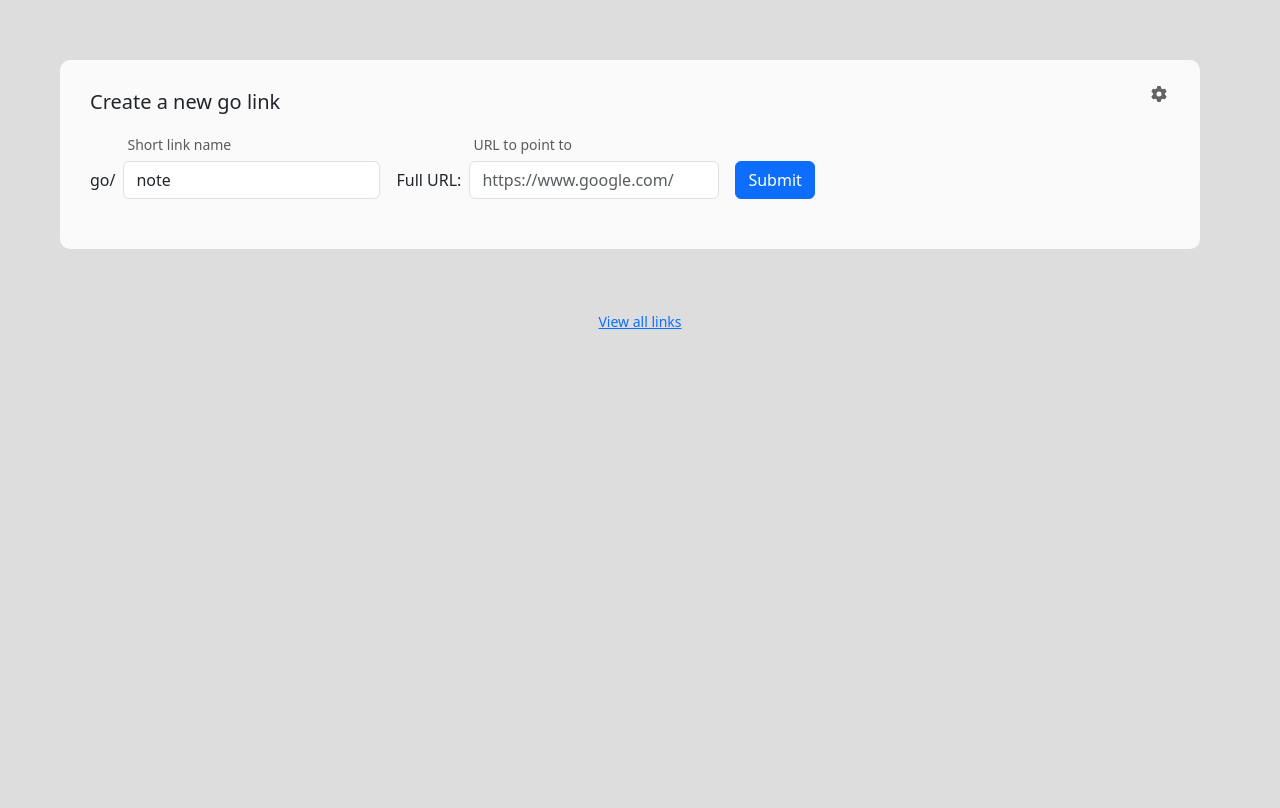
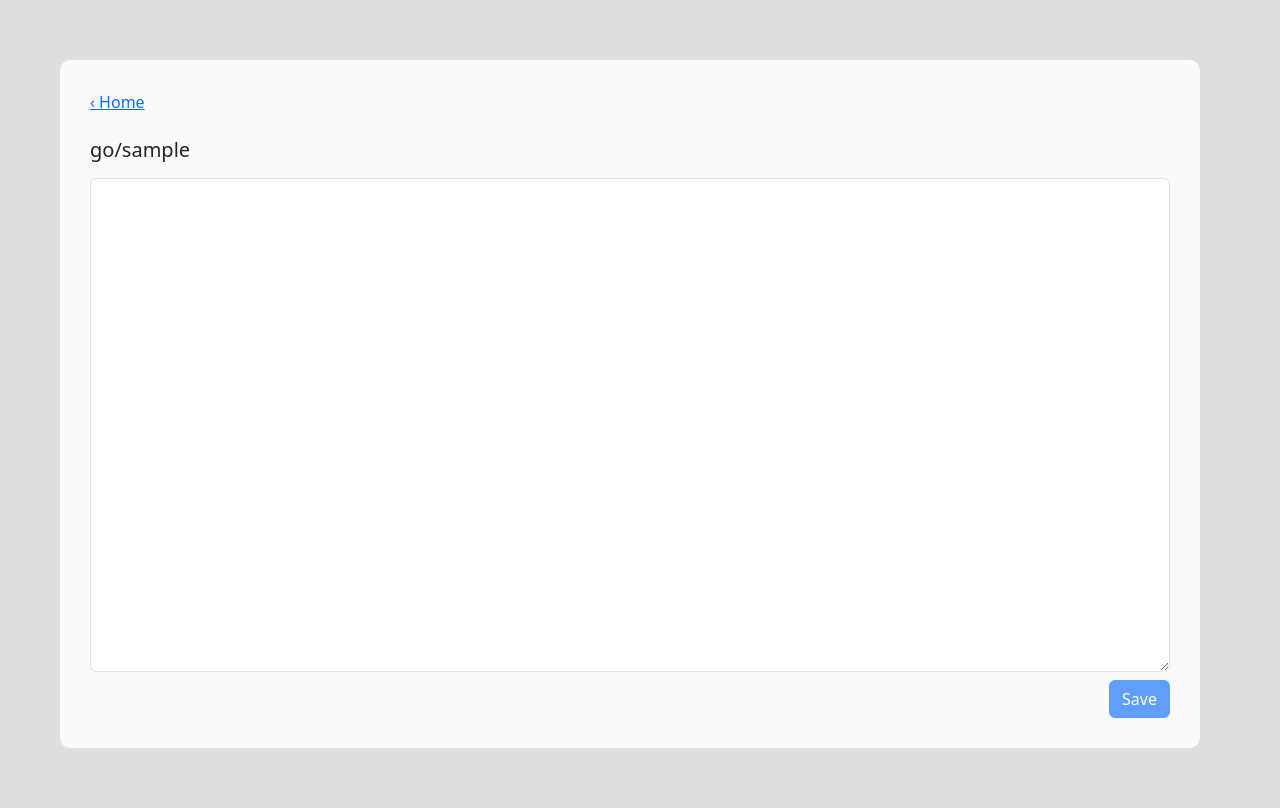
Before and after one commit to theak/go, a Flask app: a page that uses app.py in a window 1280 px wide. Before the commit the page ends 329 px from the top, so only its background shows below. Run offline with Flask 3, Linux system fonts and the light colour scheme; tables that the repository leaves empty hold one stand-in row (values such as "Sample post").

Commit message:
Add minimal note feature
Notes are just link rows with url=/note/<name> and the content stashed
in the existing metadata JSON column, so no schema changes are needed.
Leaving the URL blank on the create-link form (or visiting /note/<name>
or /newnote directly) creates one; go/<name> and go/note/<name> both
resolve to the editor, and notes show up in the links table like any
other link.

Co-Authored-By: Claude Sonnet 5 <noreply@anthropic.com>

```diff
--- a/app.py
+++ b/app.py
@@ -36,6 +36,22 @@ def catch_all(path):
         if len(split_path) > 1:
             url += split_path[1]
         return redirect(url)
+
+
+@app.route("/note/<name>", methods=["GET", "POST"])
+def note(name):
+    if request.method == "POST":
+        if db.get_url_from_name(name) is None:
+            db.create_url(name, f"/note/{name}", description="🟨")
+        db.set_note(name, request.form.get("content", ""))
+    return render_template(
+        "note.html", domain=DOMAIN, name=name, content=db.get_note(name) or ""
+    )
+
+
+@app.route("/newnote")
+def newnote():
+    return redirect("/note")
 
 
 @app.route("/favicon.ico", methods=["GET"])
@@ -85,12 +101,15 @@ def submit_link():
     name = request.form.get("name")
     url = request.form.get("url")
 
-    if not name or not url:
-        return root("Error: Both name and URL are required."), 400
+    if not name:
+        return root("Error: Name is required."), 400
     if db.get_url_from_name(name):
         return root(
             f"Error: {DOMAIN}/{name} already exists. If you're trying to modify it, delete it first."
         ), 400
+    if not url:
+        db.create_url(name, f"/note/{name}", description="🟨")
+        return redirect(f"/note/{name}")
     if not _is_valid_url(url):
         return root("Error: Invalid URL"), 400
 
--- a/db.py
+++ b/db.py
@@ -38,23 +38,30 @@ def rename_link(id: int, newName: str):
 def update_url(id: int, new_url: str):
     modify_db("UPDATE link SET url = ? WHERE id = ?", [new_url, id])
 
-def create_url(name: str, url: str):
-    modify_db("INSERT INTO link (name, url) VALUES (?, ?)", (name, url))
+def create_url(name: str, url: str, description: str = None):
+    modify_db("INSERT INTO link (name, url, description) VALUES (?, ?, ?)", (name, url, description))
+
+def get_note(name: str) -> str | None:
+    row = query_db("SELECT metadata FROM link WHERE name = ?", [name], one=True)
+    return None if row is None else json.loads(row["metadata"] or "{}").get("note", "")
+
+def set_note(name: str, content: str):
+    modify_db("UPDATE link SET metadata = json_set(metadata, '$.note', ?) WHERE name = ?", [content, name])
 
 def export_links_json() -> str:
-    links = query_db("SELECT name, url, description FROM link")
+    links = query_db("SELECT name, url, description, metadata FROM link")
     return json.dumps({
         "version": 1,
-        "links": [{"name": l["name"], "url": l["url"], "description": l["description"]} for l in links]
+        "links": [{"name": l["name"], "url": l["url"], "description": l["description"], "metadata": l["metadata"]} for l in links]
     }, indent=2)
 
 def import_links_json(json_str: str) -> int:
     data = json.loads(json_str)
     for link in data.get("links", []):
         modify_db("""
-            INSERT INTO link (name, url, description) VALUES (?, ?, ?)
-            ON CONFLICT(name) DO UPDATE SET url=excluded.url, description=excluded.description
-        """, (link["name"], link["url"], link.get("description")))
+            INSERT INTO link (name, url, description, metadata) VALUES (?, ?, ?, ?)
+            ON CONFLICT(name) DO UPDATE SET url=excluded.url, description=excluded.description, metadata=excluded.metadata
+        """, (link["name"], link["url"], link.get("description"), link.get("metadata") or '{}'))
     return len(data.get("links", []))
 
 def close_connection(exception):
--- /dev/null
+++ b/templates/note.html
@@ -0,0 +1,30 @@
+<!doctype html>
+<html lang="en">
+  <head>
+    <meta charset="utf-8">
+    <meta name="viewport" content="width=device-width, initial-scale=1">
+    <title>{{domain}}/{{name}}</title>
+    <link href="https://cdn.jsdelivr.net/npm/bootstrap@5.3.2/dist/css/bootstrap.min.css" rel="stylesheet" integrity="sha384-T3c6CoIi6uLrA9TneNEoa7RxnatzjcDSCmG1MXxSR1GAsXEV/Dwwykc2MPK8M2HN" crossorigin="anonymous">
+    <link rel="stylesheet" href="/static/styles.css">
+  </head>
+  <body>
+    <div class="container">
+      <div><a href="/">‹ Home</a></div><br/>
+      <h5 class="pb-2">{{domain}}/{{name}}</h5>
+      <form method="post" action="/note/{{name}}">
+        <textarea id="content" name="content" class="form-control mb-2" style="font-family: monospace" rows="20">{{content}}</textarea>
+        <div class="text-end"><button id="save" type="submit" class="btn btn-primary" disabled>Save</button></div>
+      </form>
+    </div>
+    <script>
+      const content = document.getElementById("content");
+      const save = document.getElementById("save");
+      const saved = content.value;
+      content.addEventListener("input", () => save.disabled = content.value === saved);
+      content.form.addEventListener("submit", () => save.disabled = true);
+      window.addEventListener("beforeunload", (e) => {
+        if (!save.disabled) { e.preventDefault(); e.returnValue = ""; }
+      });
+    </script>
+  </body>
+</html>
--- a/templates/submitlink.html
+++ b/templates/submitlink.html
@@ -27,7 +27,7 @@
           <div class="col-auto d-flex align-items-end">
             <label for="url" class="col-form-label me-2">Full URL:</label>
             <div>
-              <label for="url" class="text-muted ps-1 small d-block">URL to point to</label>
+              <label for="url" class="text-muted ps-1 small d-block">URL to point to (leave blank for notes)</label>
               <input id="url" type="url" class="form-control" style="width: 250px;" placeholder="https://www.google.com/" name="url"/>
             </div>
           </div>
```
Also changed, not shown: test_app.py (+37 -5 lines).
